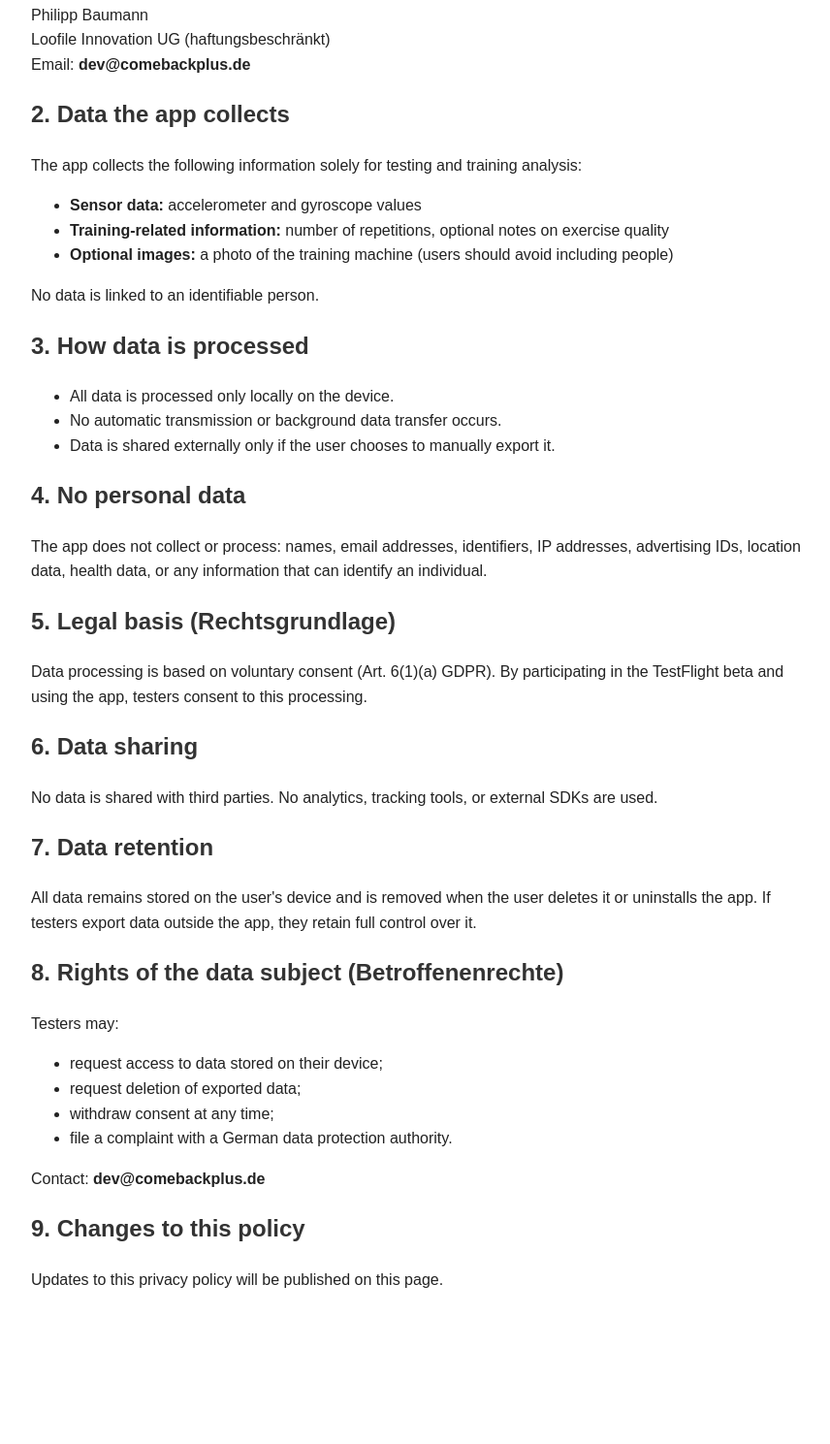
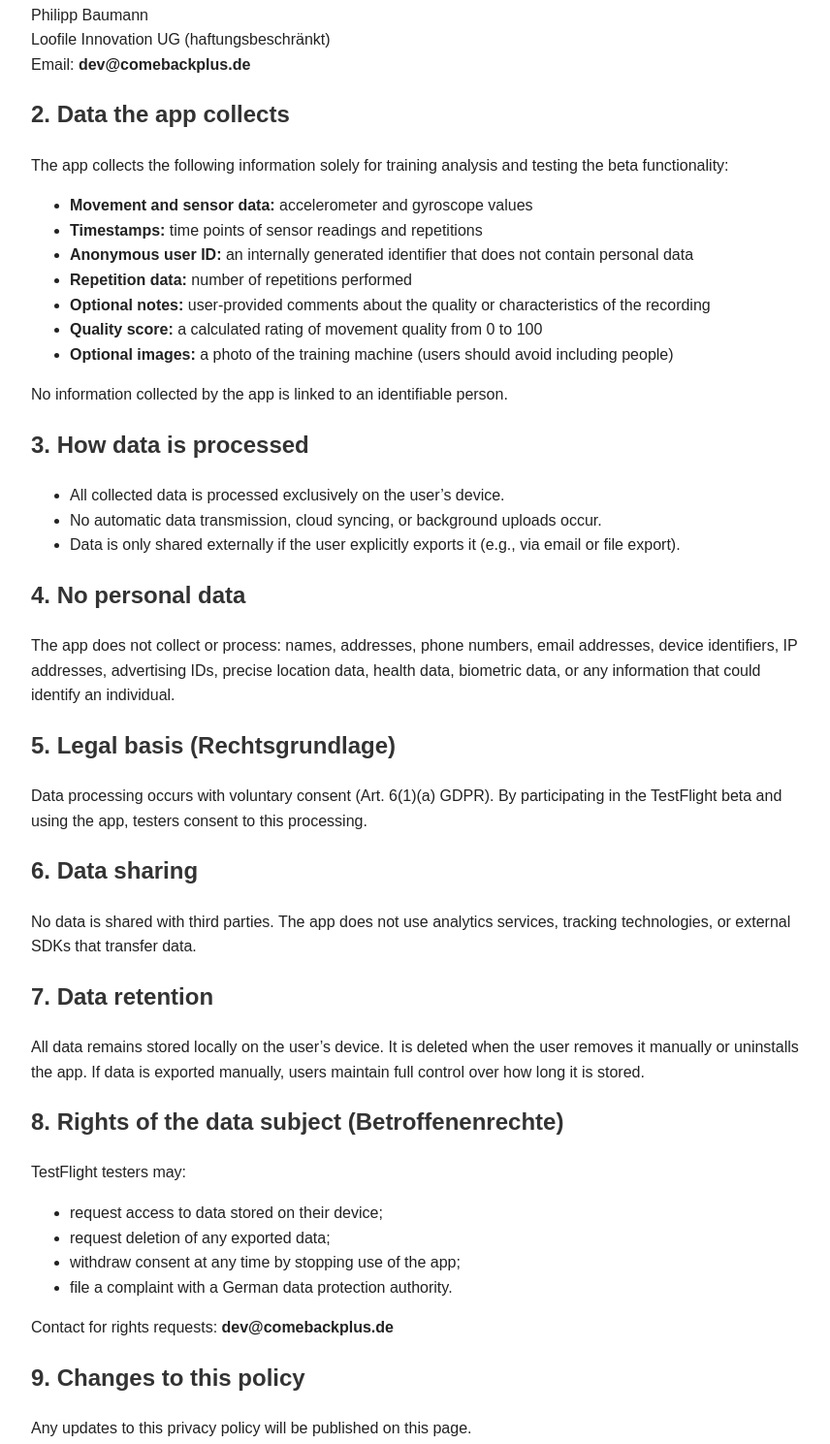
Before and after one commit to PhilippBau/tracku-privacy, a plain HTML site: page index.html in a window 1280 px wide. Shown: the part 348-1837 px from the top of the page at 97% size, without its empty margins (208-1064 px from the left). Before the commit the page ends 1756 px from the top, so only its background shows below. Drawn offline with Linux system fonts and the light colour scheme.

Commit message:
Revise privacy policy text for improved clarity
Updated privacy policy language for clarity and precision.

```diff
--- a/index.html
+++ b/index.html
@@ -33,56 +33,65 @@ Email: <strong>dev@comebackplus.de</strong>
 </p>
 
 <h2>2. Data the app collects</h2>
-<p>The app collects the following information solely for testing and training analysis:</p>
+<p>The app collects the following information solely for training analysis and testing the beta functionality:</p>
 
 <ul>
-  <li><strong>Sensor data:</strong> accelerometer and gyroscope values</li>
-  <li><strong>Training-related information:</strong> number of repetitions, optional notes on exercise quality</li>
+  <li><strong>Movement and sensor data:</strong> accelerometer and gyroscope values</li>
+  <li><strong>Timestamps:</strong> time points of sensor readings and repetitions</li>
+  <li><strong>Anonymous user ID:</strong> an internally generated identifier that does not contain personal data</li>
+  <li><strong>Repetition data:</strong> number of repetitions performed</li>
+  <li><strong>Optional notes:</strong> user-provided comments about the quality or characteristics of the recording</li>
+  <li><strong>Quality score:</strong> a calculated rating of movement quality from 0 to 100</li>
   <li><strong>Optional images:</strong> a photo of the training machine (users should avoid including people)</li>
 </ul>
 
-<p>No data is linked to an identifiable person.</p>
+<p>No information collected by the app is linked to an identifiable person.</p>
 
 <h2>3. How data is processed</h2>
 <ul>
-  <li>All data is processed only locally on the device.</li>
-  <li>No automatic transmission or background data transfer occurs.</li>
-  <li>Data is shared externally only if the user chooses to manually export it.</li>
+  <li>All collected data is processed exclusively on the user’s device.</li>
+  <li>No automatic data transmission, cloud syncing, or background uploads occur.</li>
+  <li>Data is only shared externally if the user explicitly exports it (e.g., via email or file export).</li>
 </ul>
 
 <h2>4. No personal data</h2>
 <p>
-The app does not collect or process: names, email addresses, identifiers, IP addresses, advertising IDs,
-location data, health data, or any information that can identify an individual.
+The app does not collect or process: names, addresses, phone numbers, email addresses, device identifiers,
+IP addresses, advertising IDs, precise location data, health data, biometric data,
+or any information that could identify an individual.
 </p>
 
 <h2>5. Legal basis (Rechtsgrundlage)</h2>
 <p>
-Data processing is based on voluntary consent (Art. 6(1)(a) GDPR).
+Data processing occurs with voluntary consent (Art. 6(1)(a) GDPR).
 By participating in the TestFlight beta and using the app, testers consent to this processing.
 </p>
 
 <h2>6. Data sharing</h2>
-<p>No data is shared with third parties. No analytics, tracking tools, or external SDKs are used.</p>
+<p>
+No data is shared with third parties.
+The app does not use analytics services, tracking technologies, or external SDKs that transfer data.
+</p>
 
 <h2>7. Data retention</h2>
 <p>
-All data remains stored on the user's device and is removed when the user deletes it or uninstalls the app.
-If testers export data outside the app, they retain full control over it.
+All data remains stored locally on the user’s device.
+It is deleted when the user removes it manually or uninstalls the app.
+If data is exported manually, users maintain full control over how long it is stored.
 </p>
 
 <h2>8. Rights of the data subject (Betroffenenrechte)</h2>
-<p>Testers may:</p>
+<p>TestFlight testers may:</p>
 <ul>
   <li>request access to data stored on their device;</li>
-  <li>request deletion of exported data;</li>
-  <li>withdraw consent at any time;</li>
+  <li>request deletion of any exported data;</li>
+  <li>withdraw consent at any time by stopping use of the app;</li>
   <li>file a complaint with a German data protection authority.</li>
 </ul>
-<p>Contact: <strong>dev@comebackplus.de</strong></p>
+<p>Contact for rights requests: <strong>dev@comebackplus.de</strong></p>
 
 <h2>9. Changes to this policy</h2>
-<p>Updates to this privacy policy will be published on this page.</p>
+<p>Any updates to this privacy policy will be published on this page.</p>
 
 </body>
 </html>
```
